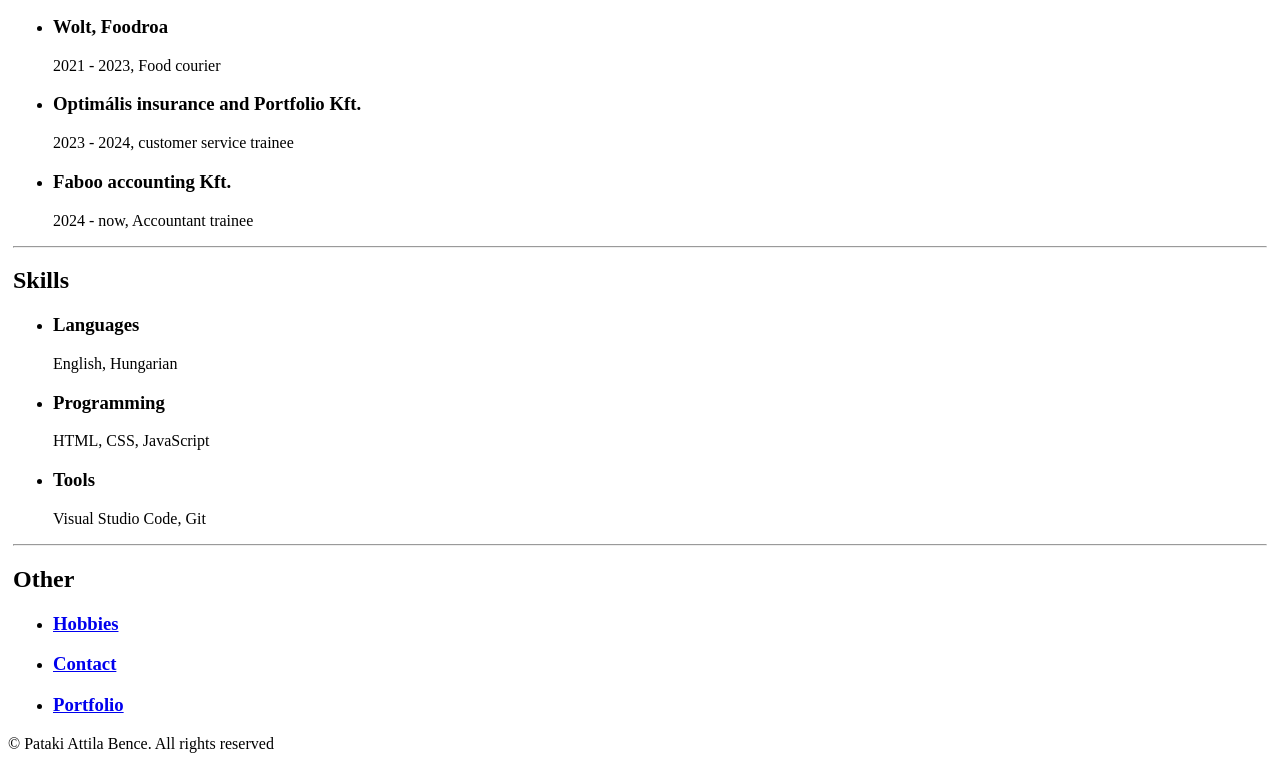
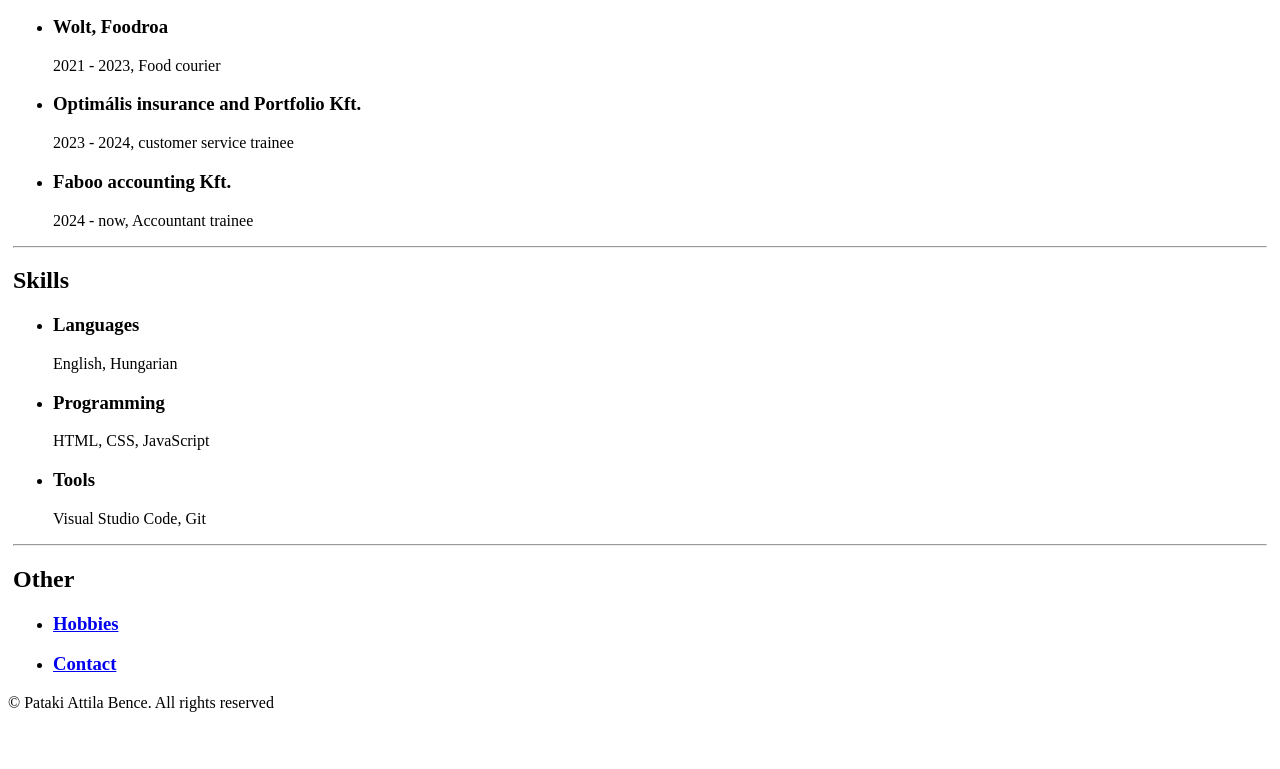
Before and after one commit to Kodein02/html-capstoneProject, a plain HTML site: page index.html in a window 1280 px wide. Shown: the part 704-1473 px from the top of the page. After the commit the page ends 1432 px from the top, so only its background shows below. Drawn offline with Linux system fonts and the light colour scheme.

Commit message:
index.html

```diff
--- a/index.html
+++ b/index.html
@@ -91,9 +91,6 @@
                 <li>
                     <h3><a href="./Public/contact.html">Contact</a></h3>
                 </li>
-                <li>
-                    <h3><a href="../4.3 HTML Porfolio Project/index.html">Portfolio</a></h3>
-                </li>
             </ul>
         </div>
     </div>
```
